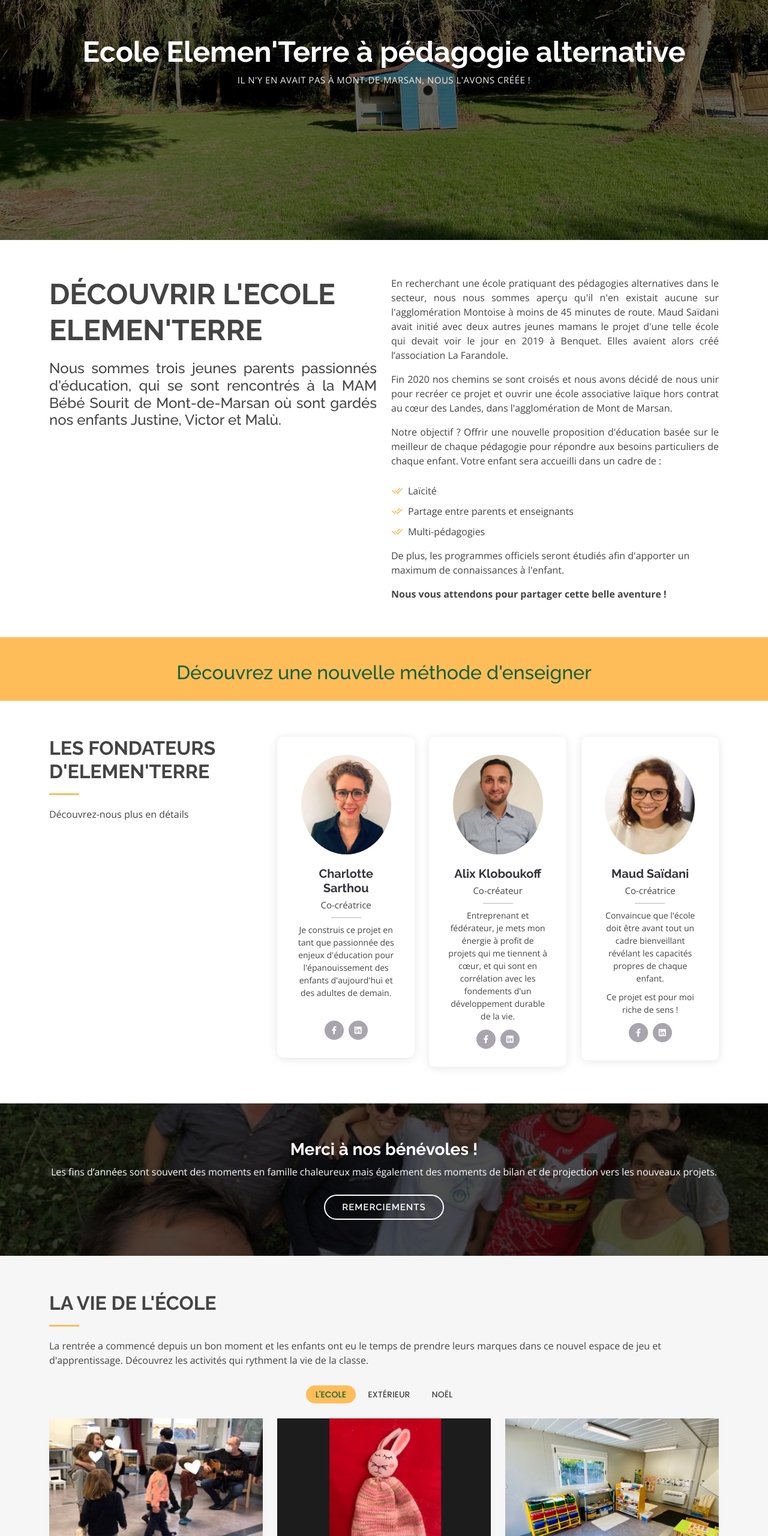
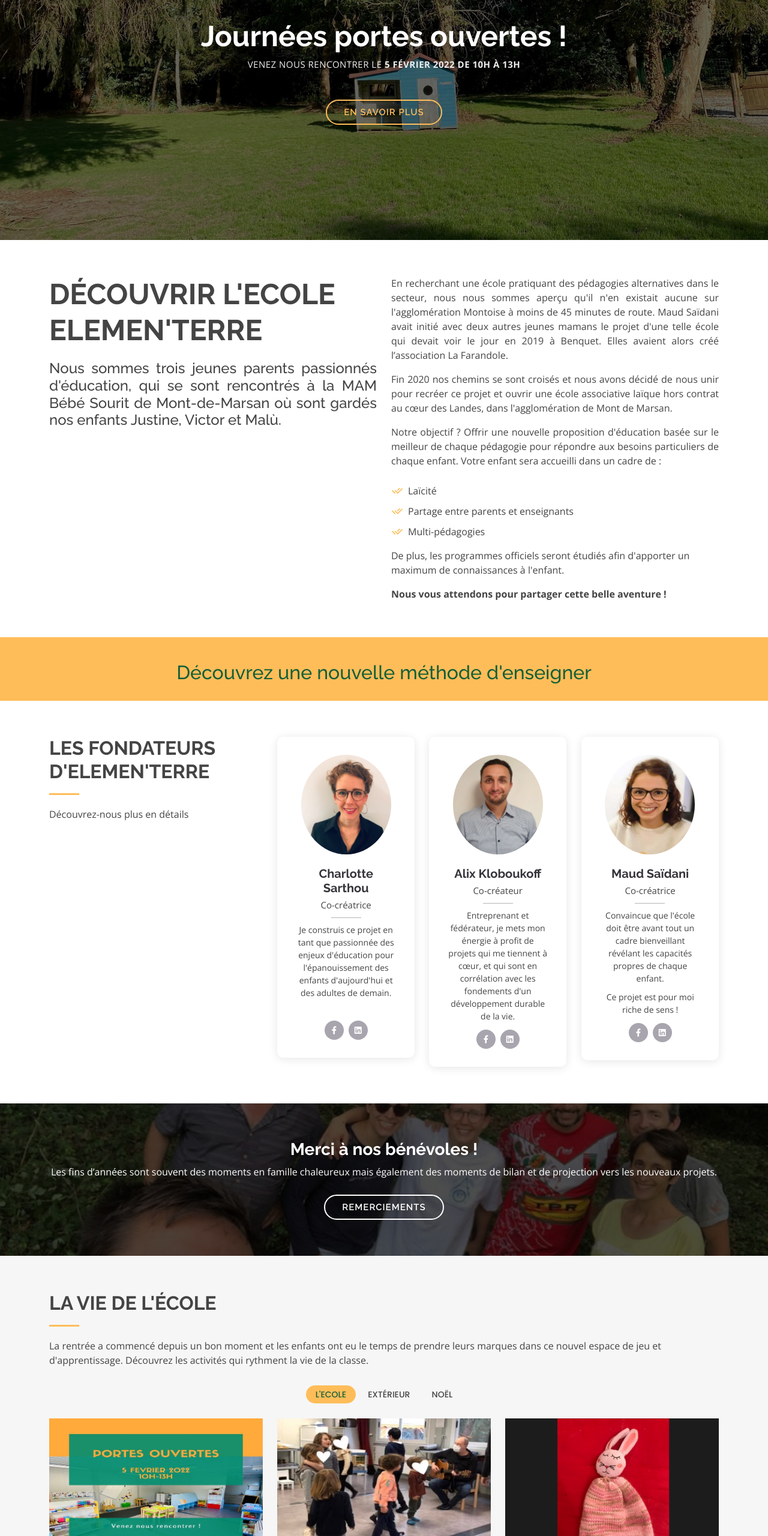
Before and after one commit to ducosalb/ElemenTerre, a plain HTML site: page index.html in a window 1280 px wide. Shown: the part 240-2800 px from the top of the page at 60% size. Drawn offline with nearby package versions, Linux system fonts and the light colour scheme.

Commit message:
ajout journée portes ouvertes

```diff
--- a/index.html
+++ b/index.html
@@ -76,8 +76,9 @@
 
   <section id="accueil" class="d-flex align-items-center">
     <div class="container text-center position-relative" data-aos="fade-in" data-aos-delay="200">
-      <h1>Ecole Elemen'Terre à pédagogie alternative</h1>
-      <h5>Il n'y en avait pas à Mont-de-Marsan, nous l'avons créée !</h5>
+      <h1>Journées portes ouvertes !</h1>
+      <h5>Venez nous rencontrer le <strong>5 février 2022 de 10h à 13h</strong></h5>
+      <a class="cta-btn2 scrollto" target="_blank" href="#actu" download>En savoir plus</a>
     </div>
   </section>
 
@@ -228,6 +229,22 @@
         </div>
 
         <div class="row actu-container" data-aos="fade-up" data-aos-delay="200">
+
+          <div class="col-lg-4 col-md-6 actu-item filter-ecole">
+            <div class="actu-wrap">
+              <img src="assets/img/actu/portes_ouvertes_1.jpg" class="img-fluid" alt="">
+              <div class="actu-info">
+                <h4>Journées portes ouvertes !</h4>
+                <div class="actu-links">
+                  <a href="assets/img/actu/portes_ouvertes.jpg" data-gallery="actuGallery" class="actu-lightbox" title="Journée portes ouvertes le Samedi 05 février 2022 de 10h à 13h. Toute l'équipe sera sur place pour vous présenter l'école et répondre à toutes vos questions. A bientôt !"><i class="bx bx-plus"></i></a>
+                  </br>
+                  <div class="tarifs">
+                    <a href="https://fb.me/e/278yYzwty" class="tarifs" target="_blank">S'inscrire sur facebook</a>
+                  </div>
+                </div>
+              </div>
+            </div>
+          </div>
 
           <div class="col-lg-4 col-md-6 actu-item filter-ecole">
             <div class="actu-wrap">
```
Also changed, not shown: assets/img/actu/portes_ouvertes.jpg (added), assets/img/actu/portes_ouvertes_1.jpg (added).
